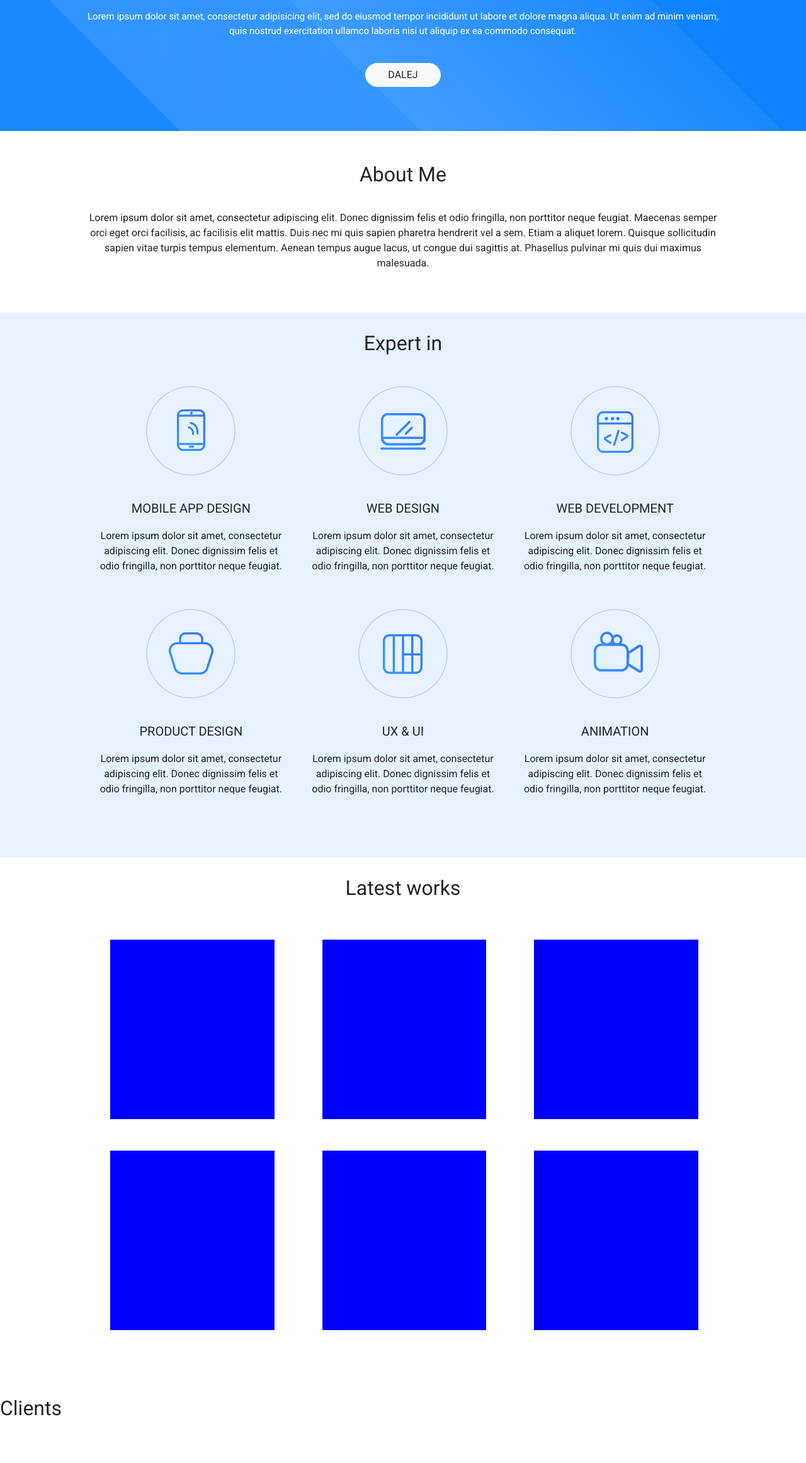
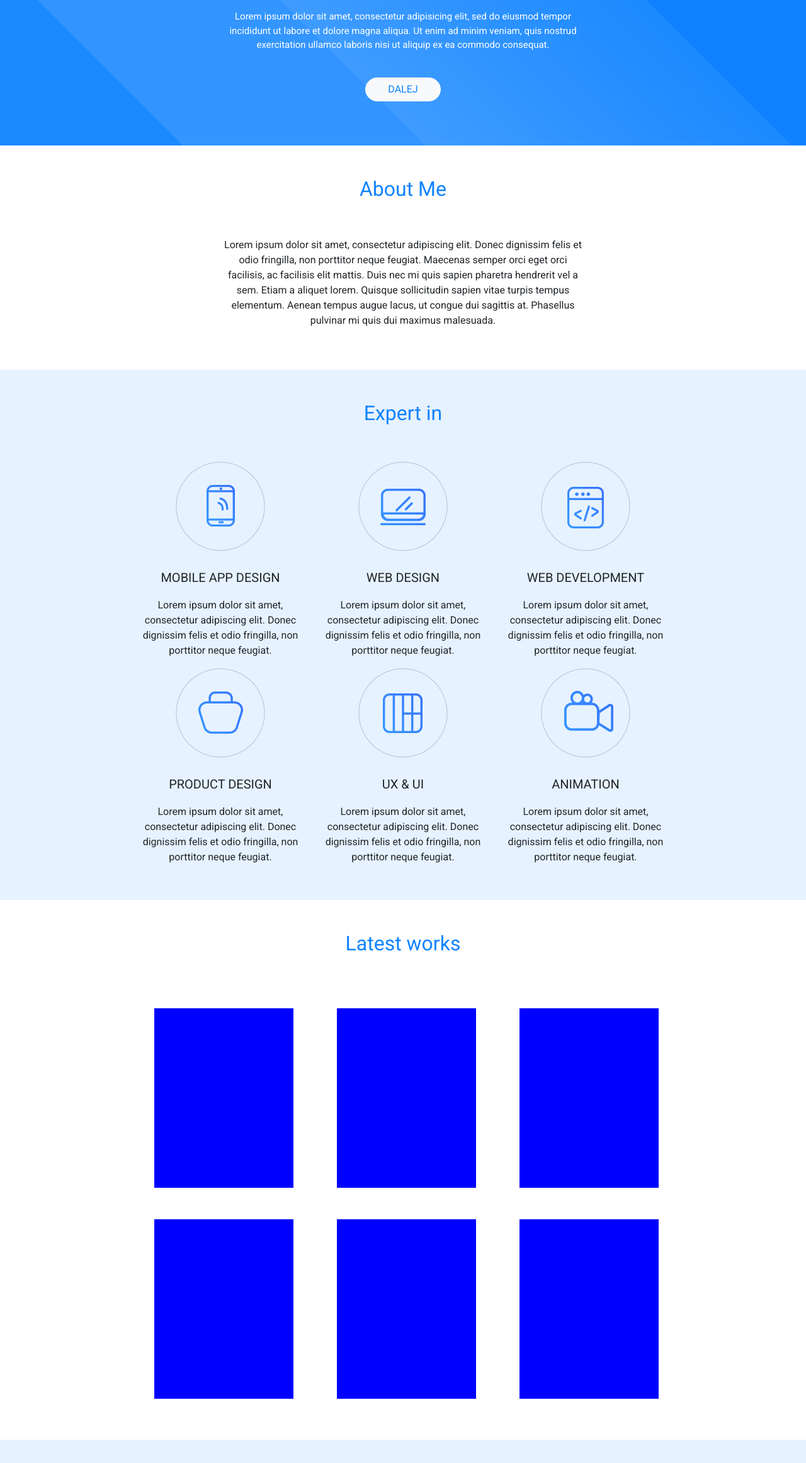
Before and after one commit to pawellicznerski/portfolio_prototype, a plain HTML site: page index.html in a window 1280 px wide. Shown: the part 477-2800 px from the top of the page at 63% size. Drawn offline with Linux system fonts and the light colour scheme.

Commit message:
whole project layout

```diff
--- a/index.html
+++ b/index.html
@@ -10,9 +10,9 @@
 	<section class="cookie-info">
 
 		<div class="col-md-12">
-			<div class="dupa">
+			<span>
 				This site uses cookies so that my service can work better
-			</div>
+			</span>
 			<button class="btn btn-light">Accept</button>
 		</div>
 
@@ -20,7 +20,7 @@
 
 	<section class="header">
 
-		<div class="header_container">
+		<div class="container">
 
 			<div class="row">
 				<div class="col-md-12">
@@ -50,10 +50,10 @@
 
 	<section class="about-me">
 
-		<div class="about-me_container">
+		<div class="container">
 
 			<div class="row">
-				<h2 class="col-md-12">
+				<h2 class="col-md-12 title">
 					About Me
 				</h2>
 			</div>
@@ -70,10 +70,10 @@
 
 	<section class="expert-in">
 
-		<div class="expert-in_container">
+		<div class="container">
 
 			<div class="row">
-				<h2 class="col-md-12">
+				<h2 class="col-md-12 title">
 					Expert in
 				</h2>
 			</div>
@@ -132,10 +132,10 @@
 
 	<section class="latest-works">
 
-		<div class="latest-works_container">
+		<div class="container">
 
 			<div class="row">
-				<h2 class="col-md-12">
+				<h2 class="col-md-12 title">
 					Latest works
 				</h2>
 			</div>
@@ -180,31 +180,28 @@
 
 	</section>
 
-	<section class="Clients">
+	<section class="clients">
 
-		<div class="Clients_container">
+		<div class="container">
 
 			<div class="row">
-				<h2 class="col-md-12">
+				<h2 class="col-md-12 title">
 					Clients
 				</h2>
 			</div>
 
 			<div class="row">
-				<div class="col-md-4">
-					<div>
-
-					</div>
+				<div class="col-md-3">
+					<img src="./_materialy/logo1.png"/>
 				</div>
-				<div class="col-md-4">
-					<div>
-
-					</div>
+				<div class="col-md-3">
+					<img src="./_materialy/logo2.png"/>
 				</div>
-				<div class="col-md-4">
-					<div>
-
-					</div>
+				<div class="col-md-3">
+					<img src="./_materialy/logo3.png"/>
+				</div>
+				<div class="col-md-3">
+					<img src="./_materialy/logo4.png"/>
 				</div>
 			</div>
 
@@ -212,5 +209,20 @@
 
 	</section>
 
+	<section class="footer">
+
+		<div class="container">
+			<div class="row">
+				<h2 class="col-md-9">
+					Need a graphic designer?<strong>Ready to work!</strong>
+				</h2>
+				<div class="col-md-3">
+					<button class="btn btn-light">Hire Me</button>
+				</div>
+			</div>
+		</div>
+
+	</section>
+
 </body>
 </html>
--- a/style.css
+++ b/style.css
@@ -3,15 +3,25 @@
 		margin:0;
 		padding:0;
 	}
+
 	body {
 		font-family: 'Roboto', sans-serif;
 	}
+
+	.container {
+	 padding:0 150px;
+ }
+
+ h2.title{
+	 text-align: center;
+	 padding: 50px 0;
+	 color: rgb(15,131,255);
+ }
 
 	section.cookie-info{
 		background-color: rgb(37, 72, 142);
 	}
 	section.cookie-info > .col-md-12 {
-		/*border: 1px solid red;*/
 		margin:auto;
 		padding: 8px 0;
 		display: flex;
@@ -19,27 +29,27 @@
 		align-items: center;
 	}
 
-	section.cookie-info > .col-md-12 > div {
+	section.cookie-info > .col-md-12 > span {
 		color: #fff;
 	}
 
 	section.cookie-info > .col-md-12 > button {
 		border-radius: 30px;
-		/*padding: 5px 20px 5px 20px;*/
-		/*border: 0;*/
 		margin-left: 2rem;
-		/*width: 150px;*/
+		width: 110px;
+		color: rgb(15,131,255);
+
 	}
 
 	section.header {
 		background: linear-gradient(45deg, rgba(15,131,255,0.95) 15%,rgba(15,131,255,0.85) 15%,rgba(15,131,255,0.85) 35%,rgba(15,131,255,0.8) 35%,rgba(15,131,255,0.95) 65%,rgba(15,131,255,1) 65%)
 	}
 
-	section.header > .header_container > .row:nth-child(1) > .col-md-12 {
+	section.header > .container > .row:nth-child(1) > .col-md-12 {
 		margin: 110px 0 70px 0;
 		text-align: center;
 	}
-	section.header > .header_container > .row:nth-child(1) > .col-md-12 > img {
+	section.header > .container > .row:nth-child(1) > .col-md-12 > img {
 		border-radius: 50%;
 		height: 150px;
 		width: 150px;
@@ -50,7 +60,7 @@
 		box-shadow: 0px 0px 29px 0px rgba(255,255,255,1);
 	}
 
-	section.header > .header_container > .row:nth-child(2) > .col-md-12 {
+	section.header > .container > .row:nth-child(2) > .col-md-12 {
 		color: #fff;
 		text-align: center;
 		font-size: 30px;
@@ -61,7 +71,7 @@
 		padding-right: 150px;
 	}
 
-	section.header > .header_container > .row:nth-child(3) > .col-md-12 {
+	section.header > .container > .row:nth-child(3) > .col-md-12 {
 		color: #fff;
 		text-align: center;
 		font-size: 15px;
@@ -71,77 +81,98 @@
 		margin-bottom: 40px;
 	}
 
-	section.header > .header_container > .row:nth-child(4) > .col-md-12 {
+	section.header > .container > .row:nth-child(4) > .col-md-12 {
 		text-align: center;
 		margin-bottom: 70px;
 	}
-	section.header > .header_container > .row:nth-child(4) > .col-md-12 > button {
+	section.header > .container > .row:nth-child(4) > .col-md-12 > button {
 		border-radius: 30px;
 		margin: auto;
 		width:120px;
+		color: rgb(15,131,255);
+
 	}
 
 	section.about-me{
 		background-color: #fff;
-		padding: 50px 0;
 	}
 
-	section.about-me > .about-me_container > .row:first-child > h2 {
-		text-align: center;
-		padding-bottom: 30px;
-	}
-
-	section.about-me > .about-me_container > .row:last-child > .col-md-12 {
+	section.about-me > .container > .row:last-child > .col-md-12 {
 		text-align: center;
 		padding:0 150px 50px 150px;
 	}
 
 	section.expert-in {
-		padding: 30px 0;
 		background-color: rgba(15,131,255,0.1)
 	}
 
-	section.expert-in > .expert-in_container {
-		padding:0 150px 50px 150px;
+	section.expert-in > .container > .row > .col-md-4 > img{
+		display: block;
+		margin: 0 auto 30px auto;
 	}
 
-	section.expert-in > .expert-in_container > .row:first-child > h2 {
-		text-align: center;
-	}
-
-	section.expert-in > .expert-in_container > .row > .col-md-4 > img{
-		display: block;
-		margin: 40px auto;
-	}
-
-	section.expert-in > .expert-in_container > .row > .col-md-4 > h5{
+	section.expert-in > .container > .row > .col-md-4 > h5{
 		text-align: center;
 		margin: 20px auto;
 	}
 
-	section.expert-in > .expert-in_container > .row > .col-md-4 > p{
+	section.expert-in > .container > .row > .col-md-4 > p{
 		text-align: center;
 	}
 
+	section.expert-in > .container > .row:last-child{
+		padding-bottom: 40px;
+	}
+
 	section.latest-works {
-		padding: 30px 0;
+		/*padding: 30px 0;*/
 		background-color: #fff;
 	}
 
-	section.latest-works > .latest-works_container {
-		padding:0 150px 50px 150px;
-	}
-
-	section.latest-works > .latest-works_container > .row:first-child > h2 {
-		text-align: center;
-		padding-bottom: 30px;
-
-	}
-
-
-	section.latest-works > .latest-works_container > .row > .col-md-4 >div{
+	section.latest-works > .container > .row > .col-md-4 >div{
 		margin: 25px;
 		height: 285px;
 		width: 85%;
 		background-color: blue;
 	}
+
+	section.latest-works > .container > .row:last-child{
+		padding-bottom: 40px;
+	}
+
+
+	section.clients {
+		background-color: rgba(15,131,255,0.1)
+	}
+	section.clients > .container > .col-md-3 >img{
+		margin: 5px;
+	}
+
+	section.clients > .container > .row:last-child{
+		padding-bottom: 40px;
+	}
+
+	section.footer {
+			background: linear-gradient(45deg, rgba(15,131,255,0.95) 15%,rgba(15,131,255,0.85) 15%,rgba(15,131,255,0.85) 35%,rgba(15,131,255,0.8) 35%,rgba(15,131,255,0.95) 65%,rgba(15,131,255,1) 65%);
+			height: 100px;
+			display: flex;
+			align-items: center;
+
+	}
+
+	section.footer > .container  {
+		padding: 0;
+	}
+
+	section.footer > .container > .row >.col-md-9{
+		color: #fff;
+		text-align: right;
+	}
+
+
+	section.footer > .container > .row > .col-md-3 > button{
+		border-radius: 30px;
+		width: 110px;
+		color: rgb(15,131,255);
+
+	}
```
